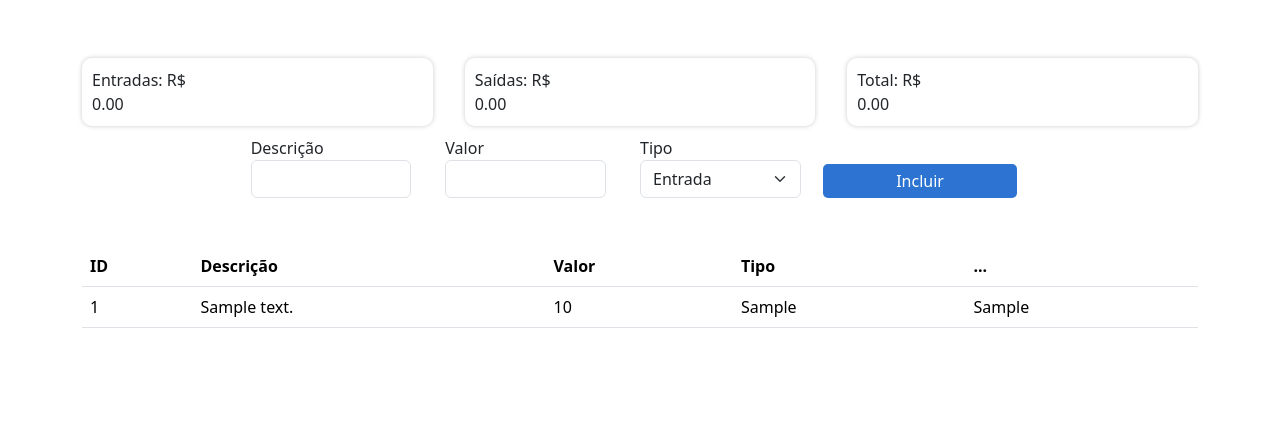
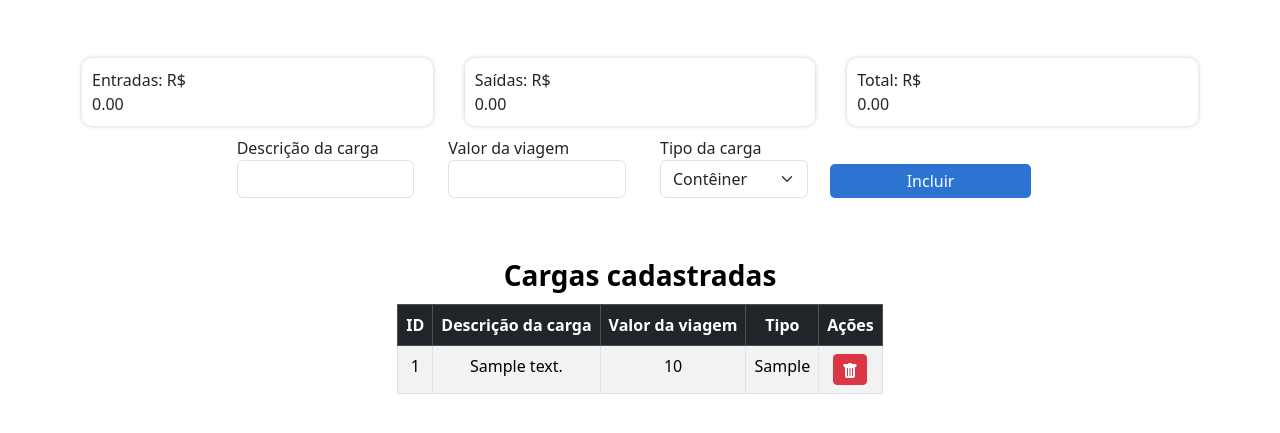
Before and after one commit to Isaac-Lima/Motz, a PHP site: page /cargas.php in a window 1280 px wide. Shown: the part 62-495 px from the top of the page. Run offline with PHP 8.4, Linux system fonts and the light colour scheme; tables that the repository leaves empty or names only in its code hold one stand-in row (values such as "Sample post").

Commit message:
adicionado o conteúdo da página cargas

```diff
--- a/cargas.php
+++ b/cargas.php
@@ -19,9 +19,11 @@ if ($_SERVER["REQUEST_METHOD"] == "POST") {
         $sql->bind_param("sss", $desc, $amount, $type);
 
         if ($sql->execute()) {
-            echo "<script>alert('Dados incluídos com sucesso');</script>";
+            header('location:cargas.php');
+            exit();
         } else {
-            echo "<script>alert('Erro na inclusão dos dados');</script>";        }
+            echo "<script>alert('Erro na inclusão dos dados');</script>";
+        }
 
         $sql->close();
     }
@@ -117,19 +119,21 @@ if ($_SERVER["REQUEST_METHOD"] == "POST") {
         <!-- input section -->
         <form action="cargas.php" method="post">
             <div class="newItem row">
-                <div class="col">
-                    <label for="desc">Descrição</label>
+                <div class="col-lg-3">
+                    <label for="desc">Descrição da carga</label>
                     <input type="text" name="desc" class="form-control" required>
                 </div>
-                <div class="col">
-                    <label for="amount">Valor</label>
-                    <input type="number" name="valor" class="form-control" required>
+                <div class="col-lg-3">
+                    <label for="amount">Valor da viagem</label>
+                    <input type="text" name="valor" class="form-control" required>
                 </div>
                 <div class="col">
-                    <label for="type">Tipo</label>
+                    <label for="type">Tipo da carga</label>
                     <select name="tipo" class="form-select">
-                        <option value="Entrada">Entrada</option>
-                        <option value="Saída">Saída</option>
+                        <option value="Contêiner">Contêiner</option>
+                        <option value="Frágil">Frágil</option>
+                        <option value="Geral">Carga geral</option>
+                        <option value="Perigosa">Perigosa</option>
                     </select>
                 </div>
                 <button id="btnNew" class="btn btn-primary w-25">Incluir</button>
@@ -137,15 +141,16 @@ if ($_SERVER["REQUEST_METHOD"] == "POST") {
         </form>
 
         <!-- products information -->
-        <div class="divTable mt-5">
-            <table class="table">
-                <thead>
+        <div class="divTable table-responsive mt-5">
+            <table class="table table-striped table-bordered text-center caption-top">
+                <caption class="text-center fw-bold fs-3" style="color:black;">Cargas cadastradas</caption>
+                <thead class="table-dark">
                     <tr>
                         <th scope="col">ID</th>
-                        <th scope="col">Descrição</th>
-                        <th scope="col">Valor</th>
+                        <th scope="col">Descrição da carga</th>
+                        <th scope="col">Valor da viagem</th>
                         <th scope="col">Tipo</th>
-                        <th scope="col">...</th>
+                        <th scope="col">Ações</th>
                     </tr>
                 </thead>
                 <tbody>
@@ -156,13 +161,21 @@ if ($_SERVER["REQUEST_METHOD"] == "POST") {
                             echo "<td>" .$user_data['descricao']."</td>";
                             echo "<td>" .$user_data['valor']."</td>";
                             echo "<td>" .$user_data['tipo']."</td>";
-                            echo "<td>" .$user_data['acoes']."</td>";
+                            echo "<td>
+                                <a class='btn btn-sm btn-danger' href='delete.php?id=$user_data[id]' title='Deletar'>
+                                    <svg xmlns='http://www.w3.org/2000/svg' width='16' height='16' fill='currentColor' class='bi bi-trash-fill' viewBox='0 0 16 16'>
+                                            <path d='M2.5 1a1 1 0 0 0-1 1v1a1 1 0 0 0 1 1H3v9a2 2 0 0 0 2 2h6a2 2 0 0 0 2-2V4h.5a1 1 0 0 0 1-1V2a1 1 0 0 0-1-1H10a1 1 0 0 0-1-1H7a1 1 0 0 0-1 1H2.5zm3 4a.5.5 0 0 1 .5.5v7a.5.5 0 0 1-1 0v-7a.5.5 0 0 1 .5-.5zM8 5a.5.5 0 0 1 .5.5v7a.5.5 0 0 1-1 0v-7A.5.5 0 0 1 8 5zm3 .5v7a.5.5 0 0 1-1 0v-7a.5.5 0 0 1 1 0z'/>
+                                    </svg>
+                                </a>
+                            </td>";
+                            echo "</tr>";
                         }
+
                     ?>
                 </tbody>
             </table>
         </div>
     </main>
-    <script src="./js/cargas.js"></script>
+    <script src="./js/cadastroCargas.js"></script>
 </body>
 </html>
--- a/css/cargas.css
+++ b/css/cargas.css
@@ -61,9 +61,3 @@ input,
 select {
     padding: 5px;
 }
-
-.divTable {
-    width: 100%;
-    display: flex;
-    justify-content: center;
-}
--- a/index.php
+++ b/index.php
@@ -73,7 +73,7 @@
         </nav>
         <div class="hero-content">
             <h1>Bem vindo(a) à Motz</h1>
-            <p>A transportadora da Valorantim Cimentos que já chega carregada de oportunidades</p>
+            <p>A transportadora da Votorantim Cimentos que já chega carregada de oportunidades</p>
         </div>
     </header>
     <main>
```
Also changed, not shown: delete.php (added, +21 -0 lines), js/cadastroCargas.js (added).
